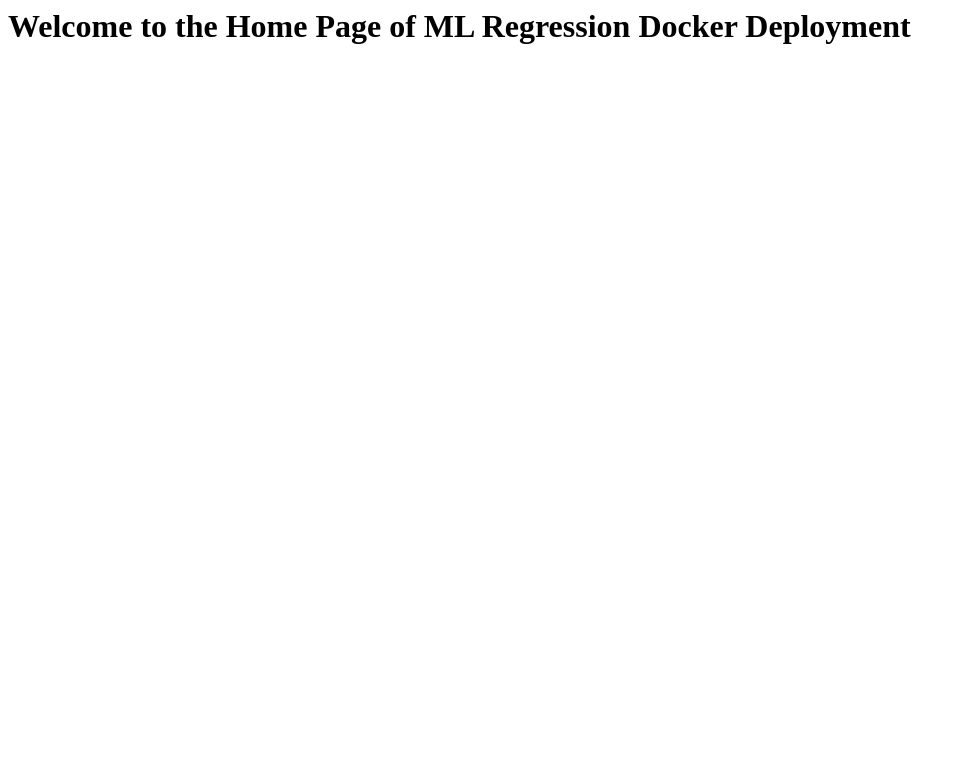
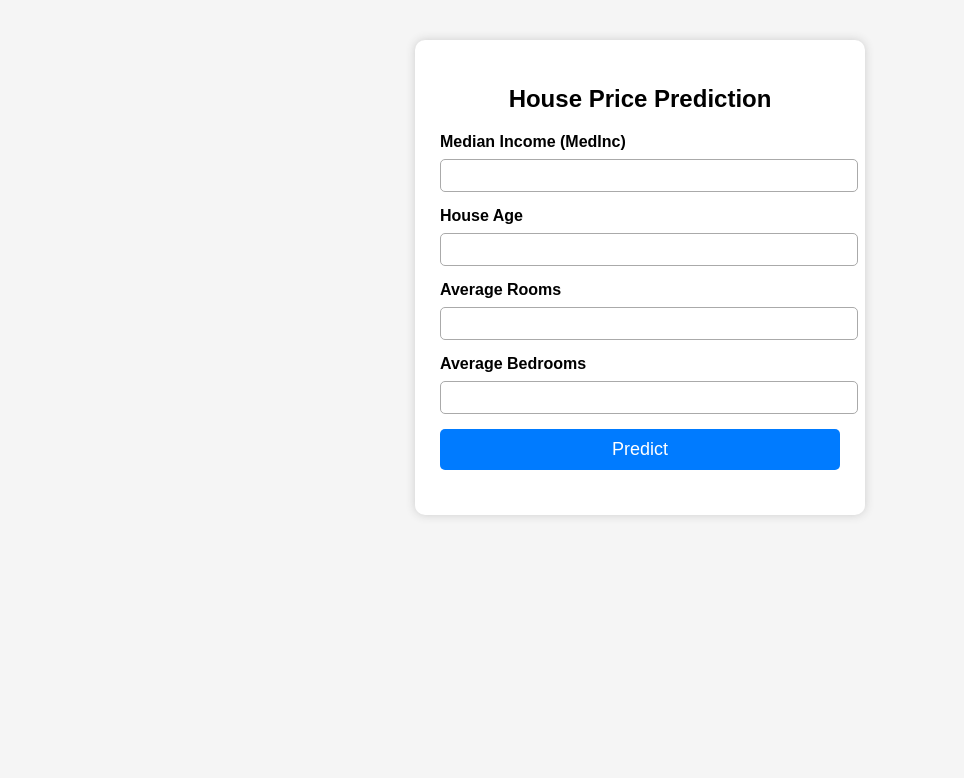
Before and after one commit to iamsudeshna/ML_Regr_dockr_deploy, a Flask app: page / in a window 1280 px wide. Shown: the top 778 px of the page, without its empty margins (0-964 px from the left). Run offline with Flask 3, Linux system fonts and the light colour scheme; parts of the project's set-up code (start-up, migrations or seed data) failed here and were passed over.

Commit message:
3rd commit

```diff
--- a/app.py
+++ b/app.py
@@ -46,5 +46,21 @@ def predict_api():
     return jsonify({"prediction": float(output[0])})
 #url for testing: http://127.0.0.1:5000/predict_api?MedInc=7.2574&HouseAge=53&AveRooms=8.388136&AveBedrms=1.073446
 
+@app.route('/predict')
+def predict():
+    MedInc = float(request.args.get("MedInc"))
+    HouseAge = float(request.args.get("HouseAge"))
+    AveRooms = float(request.args.get("AveRooms"))
+    AveBedrms = float(request.args.get("AveBedrms"))
+
+    # Your existing scaler + model code
+    values = [MedInc, HouseAge, AveRooms, AveBedrms]
+    new_data = scalar.transform(np.array(values).reshape(1, -1))
+    newer = [1.0] + new_data.flatten().tolist()
+    pred = model.predict(np.array(newer).reshape(1, -1))
+
+    return jsonify({"prediction": float(pred[0])})
+
+
 if __name__=="__main__":
     app.run(debug=True)
--- a/templates/home.html
+++ b/templates/home.html
@@ -1,3 +1,109 @@
-<h1>
-Welcome to the Home Page of ML Regression Docker Deployment
-</h1>
+<!DOCTYPE html>
+<html lang="en">
+<head>
+    <meta charset="UTF-8">
+    <title>House Price Prediction</title>
+
+    <style>
+        body {
+            font-family: Arial, sans-serif;
+            margin: 40px;
+            background-color: #f5f5f5;
+        }
+
+        .container {
+            width: 400px;
+            margin: auto;
+            background: white;
+            padding: 25px;
+            border-radius: 10px;
+            box-shadow: 0 0 10px #ccc;
+        }
+
+        h2 {
+            text-align: center;
+        }
+
+        label {
+            font-weight: 600;
+        }
+
+        input[type="number"] {
+            width: 100%;
+            padding: 8px;
+            margin: 8px 0 15px 0;
+            border: 1px solid #aaa;
+            border-radius: 5px;
+        }
+
+        button {
+            width: 100%;
+            padding: 10px;
+            background: #007bff;
+            border: none;
+            color: white;
+            font-size: 18px;
+            border-radius: 5px;
+            cursor: pointer;
+        }
+
+        button:hover {
+            background: #0056b3;
+        }
+
+        #result {
+            margin-top: 20px;
+            text-align: center;
+            font-size: 20px;
+            font-weight: bold;
+        }
+    </style>
+</head>
+
+<body>
+
+<div class="container">
+    <h2>House Price Prediction</h2>
+
+    <label>Median Income (MedInc)</label>
+    <input type="number" id="MedInc" step="0.0001">
+
+    <label>House Age</label>
+    <input type="number" id="HouseAge" step="0.1">
+
+    <label>Average Rooms</label>
+    <input type="number" id="AveRooms" step="0.0001">
+
+    <label>Average Bedrooms</label>
+    <input type="number" id="AveBedrms" step="0.0001">
+
+    <button onclick="predict()">Predict</button>
+
+    <div id="result"></div>
+</div>
+
+
+<script>
+    async function predict() {
+        const MedInc = document.getElementById("MedInc").value;
+        const HouseAge = document.getElementById("HouseAge").value;
+        const AveRooms = document.getElementById("AveRooms").value;
+        const AveBedrms = document.getElementById("AveBedrms").value;
+
+        if (!MedInc || !HouseAge || !AveRooms || !AveBedrms) {
+            alert("Please enter all values!");
+            return;
+        }
+
+        const url = `/predict?MedInc=${MedInc}&HouseAge=${HouseAge}&AveRooms=${AveRooms}&AveBedrms=${AveBedrms}`;
+
+        const response = await fetch(url);
+        const data = await response.json();
+
+        document.getElementById("result").innerHTML =
+            "Prediction: " + data.prediction;
+    }
+</script>
+
+</body>
+</html>
```
